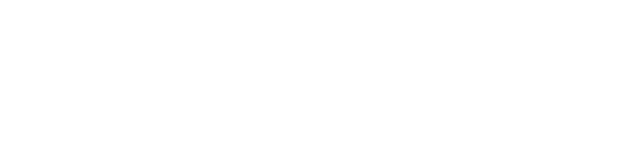
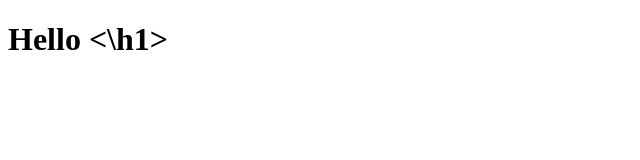
Before and after one commit to thunder010/gautam, a plain HTML site: page index.html in a window 1280 px wide. Shown: the whole page, without its empty margins (0-640 px from the left). Drawn offline with Linux system fonts and the light colour scheme.

Commit message:
hello added

```diff
--- a/index.html
+++ b/index.html
@@ -5,8 +5,9 @@
     <meta http-equiv="X-UA-Compatible" content="IE=edge">
     <meta name="viewport" content="width=device-width, initial-scale=1.0">
     <title>Gautam Prajapati </title>
+
 </head>
 <body>
-
+  <h1> Hello <\h1>
 </body>
 </html>
```
